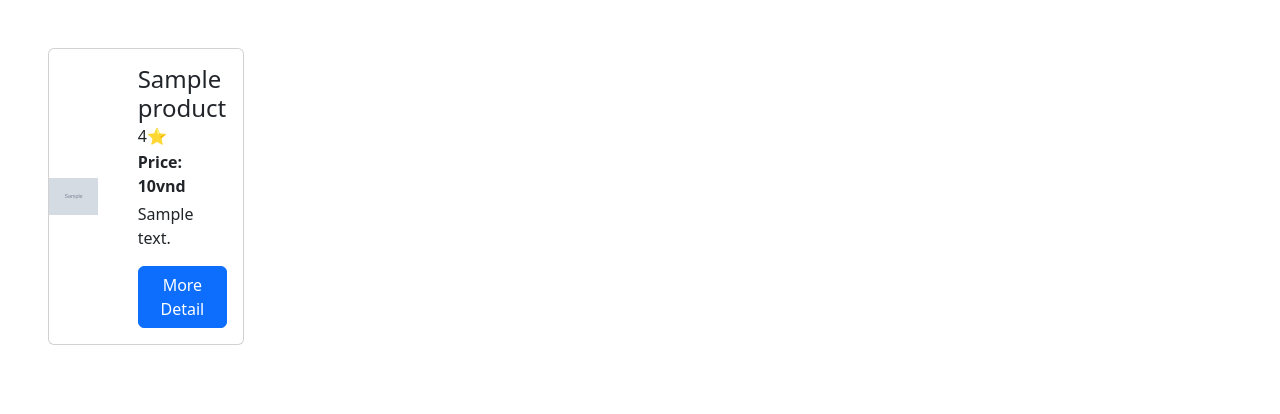
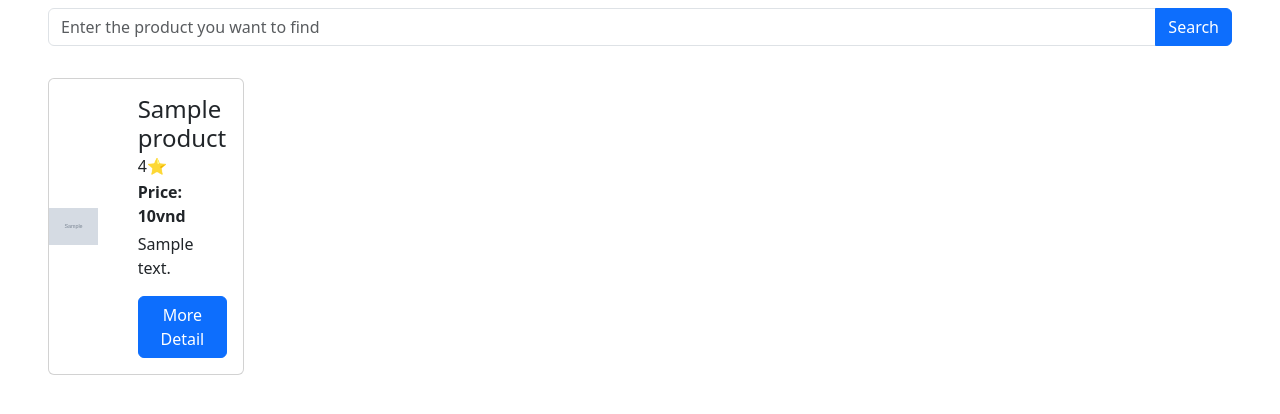
Before and after one commit to thanhKasper/ShopBK, a PHP site: page /index.php?page=products in a window 1280 px wide. Shown: the part 74-488 px from the top of the page. Run offline with PHP 8.4, Linux system fonts and the light colour scheme; tables that the repository leaves empty or names only in its code hold one stand-in row (values such as "Sample post"); grey boxes marked "Sample" are stand-in pictures.

Commit message:
create search product bar

```diff
--- /dev/null
+++ b/controller/findProduct.php
@@ -0,0 +1,5 @@
+<?php
+$product = $_GET['q'];
+header("Location: http://localhost/index.php?page=products&q=$product");
+exit;
+?>
--- /dev/null
+++ b/model/queryProduct.php
@@ -0,0 +1,14 @@
+<?php
+
+function findProduct($product) {
+    $conn = new mysqli("localhost", "root", "", "onlinestore");
+    $sql = "
+        SELECT product_name, description, price, rating, image_dir
+        FROM Products
+        WHERE product_name LIKE '%$product%';
+    ";
+    $res = $conn->query($sql);
+    return $res;
+}
+
+?>
--- a/products.php
+++ b/products.php
@@ -1,21 +1,31 @@
 <?php
+include "./model/queryProduct.php";
 $conn = new mysqli("localhost", "root", "", "onlinestore");
-$sql = "
-SELECT product_name, description, price, rating, image_dir
-FROM Products
-";
-
-$res = $conn->query($sql);
+# if there exist q params in the GET request
+if (isset($_GET['q'])) {
+    $findingProduct = $_GET['q'];
+    $res = findProduct(strtoupper($findingProduct));
+}
+# if there doesn't exist q params then list out all products in the database
+else {
+    $res = findProduct("");
+}
 ?>
 
-<section class="container-fluid d-flex flex-row gap-3 p-5 flex-wrap">
+<section class="container-fluid d-flex flex-row gap-3 pt-2 px-5 flex-wrap">
+    <form class="input-group mb-3" action="./controller/findProduct.php" method="GET">
+        <input name="q" type="text" class="form-control" placeholder="Enter the product you want to find" aria-label="Recipient's username" aria-describedby="button-addon2">
+        <button class="btn btn-primary" id="button-addon2">Search</button>
+    </form>
     <div class="row mb-3">
+        <?php if ($res->num_rows): ?>
+            <!-- There exist a product-->
             <?php while ($row = $res->fetch_assoc()) : ?>
                 <div class="col-sm-12 col-md-6 col-xl-4">
                     <div class="card">
                         <div class="row">
                             <div class="col-md-4 d-flex align-items-center">
-                            <img src="./model<?php echo $row['image_dir'] ?>" class="img-fluid"alt="product">
+                                <img src="./model<?php echo $row['image_dir'] ?>" class="img-fluid" alt="product">
                             </div>
                             <div class="col-md-8">
                                 <div class="card-body">
@@ -30,5 +40,9 @@ $res = $conn->query($sql);
                     </div>
                 </div>
             <?php endwhile; ?>
+        <?php else: ?>
+            <!-- Cannot find any product -->
+            <h1>Sorry, We cannot find any products that you need!</h1>
+        <?php endif; ?>
     </div>
 </section>
```
Also changed, not shown: 1 other file. Lines whose indentation alone changed are shown as unchanged.
